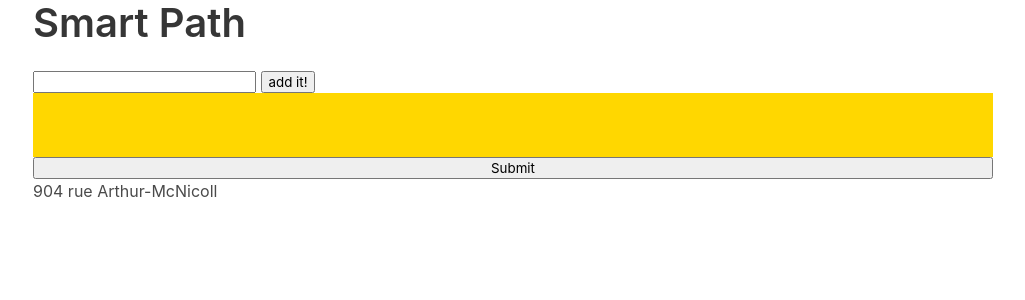
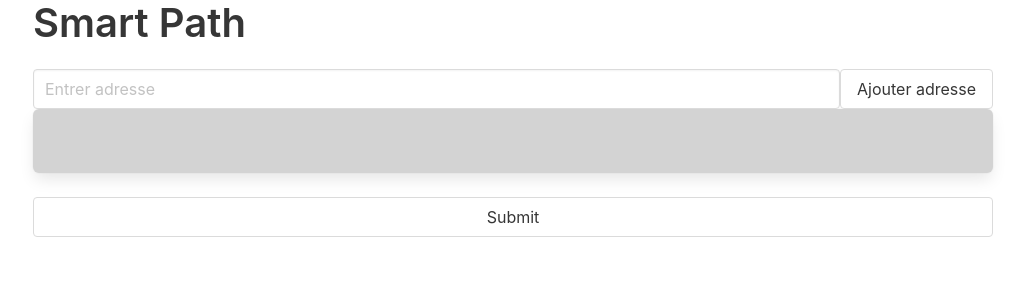
Before and after one commit to ThomasMcDonald904/SmartPath, a Flask app: page / in a window 1280 px wide. Shown: the top 300 px of the page, without its empty margins (127-1152 px from the left). Run offline with Flask 2, Linux system fonts and the light colour scheme; some libraries are stand-ins or nearby versions.

Commit message:
Ability to remove waypoints

```diff
--- /dev/null
+++ b/static/script_magic.js
@@ -0,0 +1,22 @@
+let tomWaypointCounter = 0;
+
+const addNewWaypoint = (event) => {
+    const $elem = $('#new_waypoint');
+    const $container = $('#waypoint-container');
+    tomWaypointCounter += 1;
+    $container.append(`
+    <div class="field" id="waypoint[${tomWaypointCounter}]">
+    <nav class="level">
+    <input class="input" type="text" name="waypoint[${tomWaypointCounter}]" value="${$elem.val()}" readonly>
+        <span class="button" onclick="removeWaypoint('waypoint[${tomWaypointCounter}]')" style="color: #3b3b3b">
+            <i class="fas fa-light fa-trash-can"></i>
+        </span>
+    </nav>
+    </div>
+    `);
+    $elem.val('');
+};
+
+function removeWaypoint(id_name) {
+    document.getElementById(id_name).remove()
+}
--- /dev/null
+++ b/static/style.css
@@ -0,0 +1,3 @@
+.remove-waypoint-button{
+    border: none;
+}
--- a/templates/home.html
+++ b/templates/home.html
@@ -10,34 +10,23 @@
     <meta name="viewport" content="width=device-width, initial-scale=1.0">
     <title>Smart Path</title>
     <script src="https://ajax.googleapis.com/ajax/libs/jquery/3.6.0/jquery.min.js"></script>
-     <link rel="stylesheet" href="https://cdn.jsdelivr.net/npm/bulma@0.9.1/css/bulma.min.css">
+    <script src="../static/script_magic.js"></script>
+    <link rel="stylesheet" href="../static/style.css">
+    <link rel="stylesheet" href="https://cdn.jsdelivr.net/npm/bulma@0.9.1/css/bulma.min.css">
+    <script src="https://kit.fontawesome.com/65babeb850.js" crossorigin="anonymous"></script>
 </head>
 <body class="container is-max-desktop">
     <h1 class="title is-2">Smart Path</h1>
     <form method="post" action="route_submit" style="display: flex; flex-direction: column;">
         <div>
-                     <input type="text" id="new_waypoint">
-          <button onclick="addNewWaypoint()" button btn-primary" type="button" id="add-new-waypoint">add it!</button>
+            <nav class="level">
+                <input type="text" class="input" placeholder="Entrer adresse" id="new_waypoint" class="">
+                <button onclick="addNewWaypoint()" button btn-primary" class="button" type="button" id="add-new-waypoint">Ajouter adresse</button>
+            </nav>
         </div>
-        <div style="background: gold; min-height: 4rem;" id="waypoint-container" class="is-flex is-flex-direction-column">
+        <div style="background: lightgray; min-height: 4rem;" id="waypoint-container" class="is-flex is-flex-direction-column box">
         </div>
-        <input type="submit" name="Enter">
-
+        <input type="submit" class="button" name="Enter">
     </form>
-    <div id="address_list_box">
-        <ul id="address_list">
-            <li>904 rue Arthur-McNicoll</li>
-        </ul>
-    </div>
-    <script>
-     let tomWaypointCounter = 0;
-        const addNewWaypoint = (event) => {
-            const $elem = $('#new_waypoint');
-            const $container = $('#waypoint-container');
-            tomWaypointCounter += 1;
-            $container.append(`<input type="text" name="waypoint[${tomWaypointCounter}]" value="${$elem.val()}" readonly/>`);
-            $elem.val('');
-        };
-    </script>
 </body>
 </html>
```
Also changed, not shown: style.css (deleted, +0 -11 lines).
